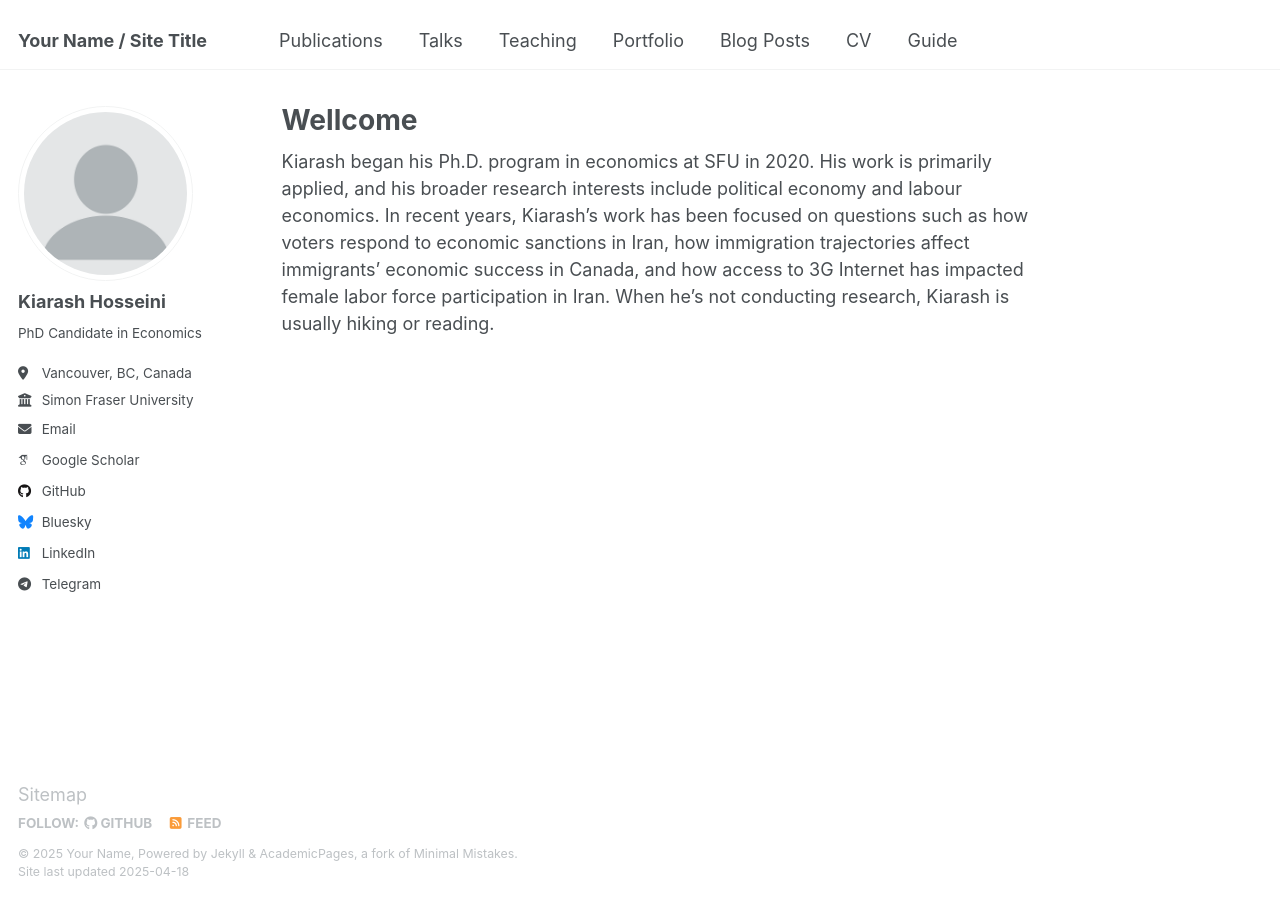
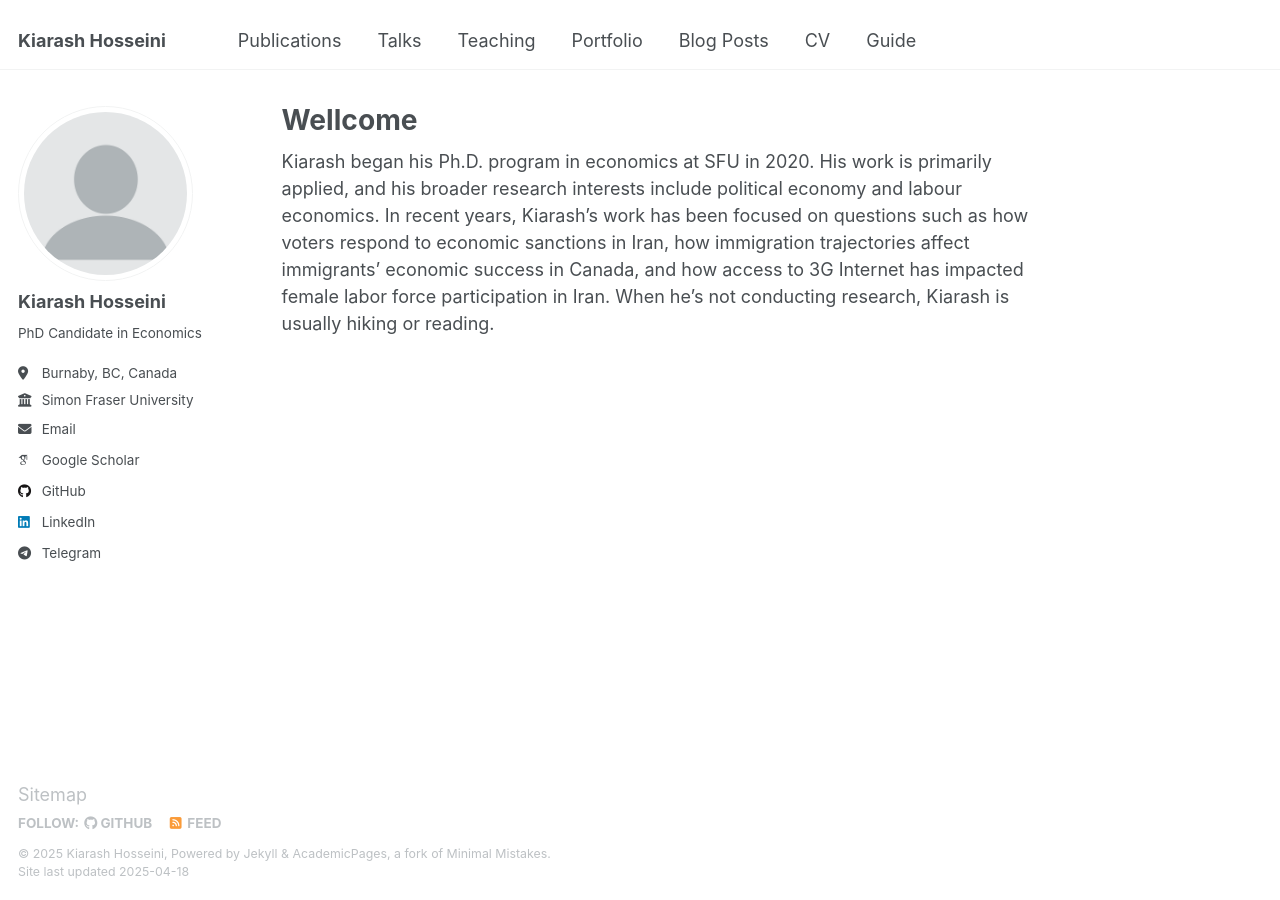
Before and after one commit to k-hosseini/k-hosseini.github.io, a Jekyll site: the page built from _pages/about.md, in a window 1280 px wide. Built offline with Jekyll 4.4.1, drawn with Linux system fonts in a browser that asks for light colours; some web fonts are replaced.

Commit message:
Update _config.yml

```diff
--- a/_config.yml
+++ b/_config.yml
@@ -9,13 +9,13 @@
 # Basic Site Settings
 locale                   : "en-US"
 site_theme               : "default"
-title                    : "Your Name / Site Title"
+title                    : "Kiarash Hosseini"
 title_separator          : "-"
-name                     : &name "Your Name"
+name                     : &name "Kiarash Hosseini"
 description              : &description "personal description"
-url                      : https://academicpages.github.io # the base hostname & protocol for your site e.g. "https://[your GitHub username].github.io"
-baseurl                  : "" # the subpath of your site, e.g. "/blog"
-repository               : "academicpages/academicpages.github.io"
+url                      : https://k-hosseini.github.io/ # the base hostname & protocol for your site e.g. "https://[your GitHub username].github.io"
+baseurl                  : # the subpath of your site, e.g. "/blog"
+repository               : "k-hosseini/k-hosseini.github.io"
 
 # Site Author - The following control what appear as part of the author content on the side bar.
 #               If a field is blank the icon and link will not appear, otherwise it will be shown.
@@ -26,7 +26,7 @@ author:
   name             : "Kiarash Hosseini"
   pronouns         : # example: "she/her"
   bio              : "PhD Candidate in Economics"
-  location         : "Vancouver, BC, Canada"
+  location         : "Burnaby, BC, Canada"
   employer         : "Simon Fraser University"
   uri              : # URL
   email            : "kiarash_hosseini@sfu.ca"
@@ -44,12 +44,12 @@ author:
   bitbucket        : # Username - Update with your username on the site
   codepen          : # Username
   dribbble         : # Username
-  github           : "academicpages"
+  github           : "github.com/k-hosseini"
   kaggle           : # Username
   stackoverflow    : # User number or user number and name (i.e., use "1" or "1/jeff-atwood")
 
   # Social media
-  bluesky          : "bsky.app" # Replace this with you Bluesky username
+  bluesky          : # Replace this with you Bluesky username
   facebook         : # Username
   flickr           : # Username
   foursquare       : # Username
```
